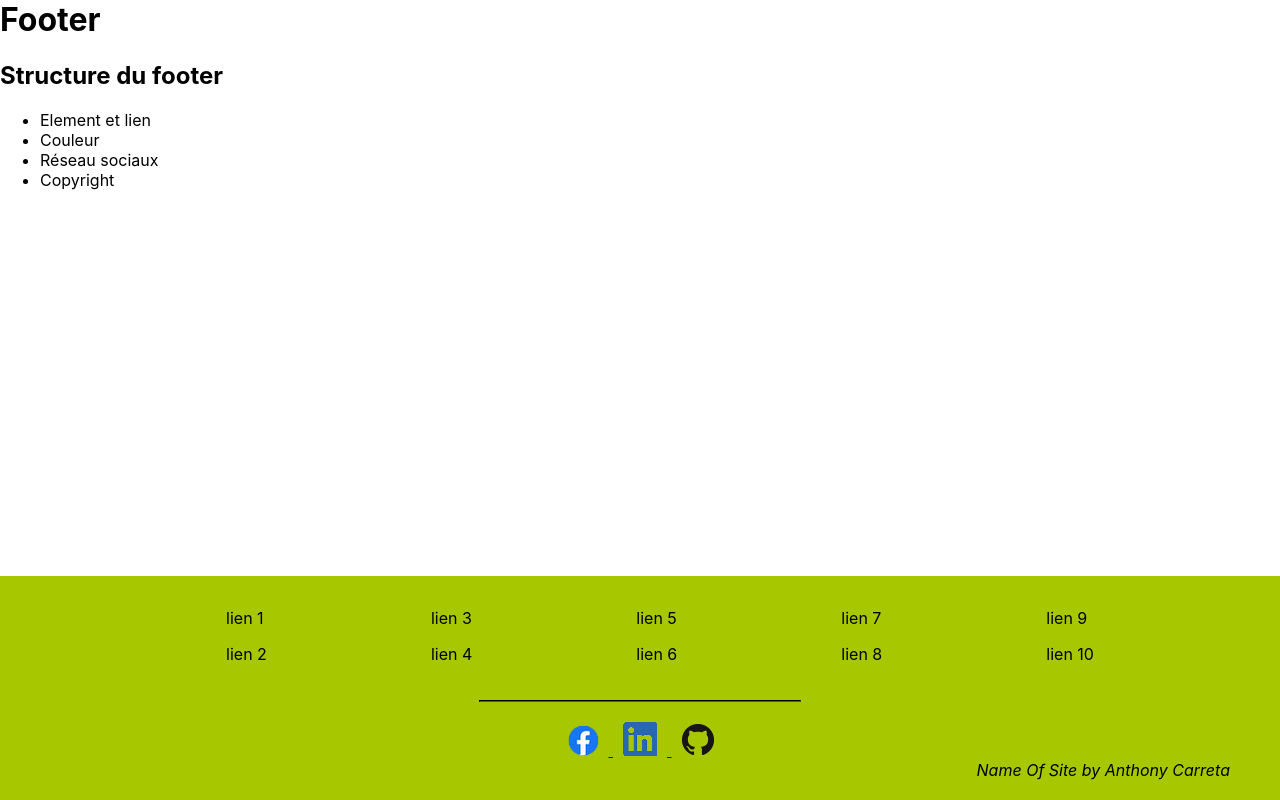
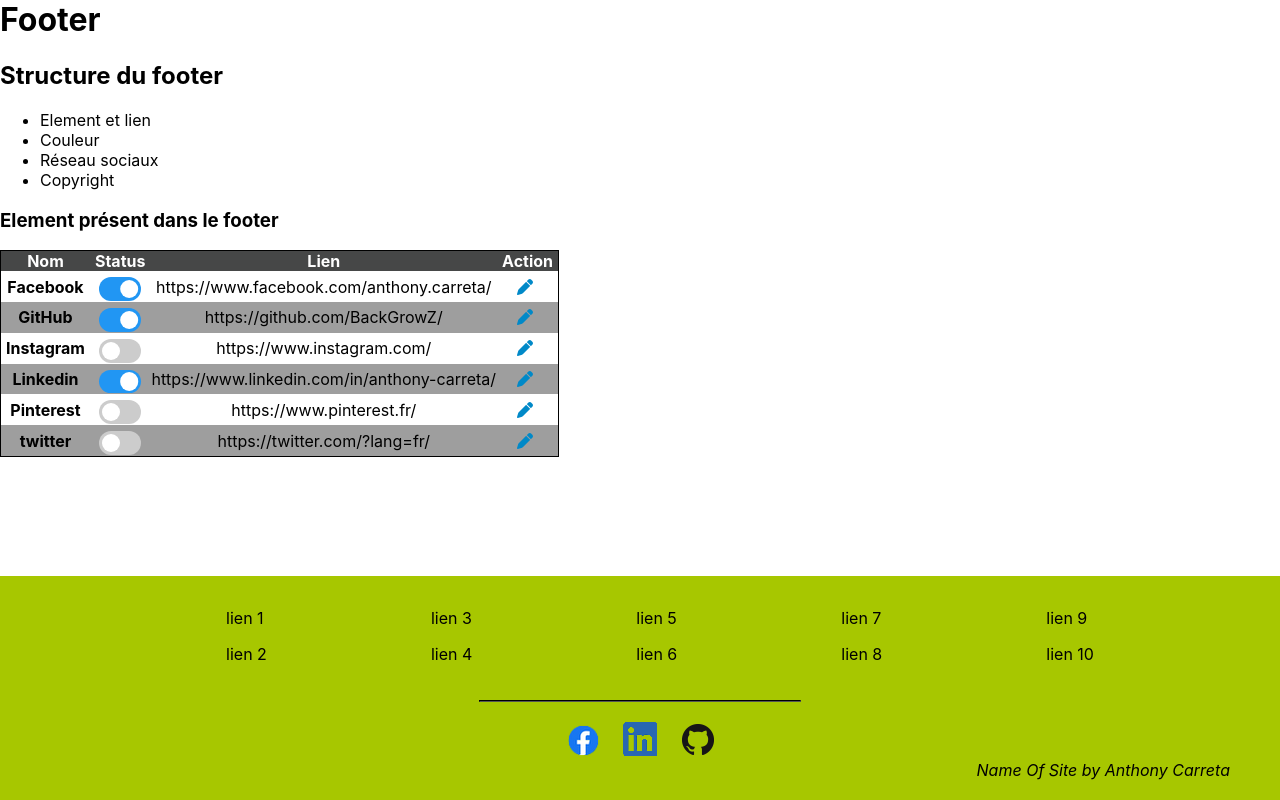
Before and after one commit to BackGrowZ/template-automatiser, a React (Create React App) app: page / in a window 1280 px wide. Both pictures are taken after a click on the item "Réseau sociaux". Built offline with nearby package versions, Linux system fonts and the light colour scheme.

Commit message:
Create script for social network custom

```diff
--- a/src/component/Editeur/Editeur.js
+++ b/src/component/Editeur/Editeur.js
@@ -17,6 +17,8 @@ export default class Editeur extends Component {
             itemsPosition: [],
             /* Couleur */
             pickerColor: '',
+            /* Reseau */
+            reseauLink: '',
 
 
         }
@@ -40,7 +42,6 @@ export default class Editeur extends Component {
             switch (this.state.pathname) {
                 case '/items/':
                     this.setState({
-                        id: this.state.hash.slice(4),
                         itemsActualPosition: `${this.state.hash.slice(4)} (actuelle)`
                     })
                     setTimeout(() => this.setItems(), 100)
@@ -50,6 +51,13 @@ export default class Editeur extends Component {
                     let color = this.props.color[this.state.id][1]
                     this.setState({
                         pickerColor: color
+                    })
+                    break;
+
+                case '/reseau/':
+                    let reseau = this.props.reseau[this.state.id][2]
+                    this.setState({
+                        reseauLink: reseau
                     })
                     break;
 
@@ -104,7 +112,14 @@ export default class Editeur extends Component {
         this.props.updateState('items', newItems)
         setTimeout(() => this.props.addColonne(), 100)
         this.noScroll(false)
+    }
 
+    updateNetwork() {
+        let id = parseInt(this.state.id, 10)
+        let newReseau = this.props.reseau
+        newReseau[id] = [newReseau[id][0], newReseau[id][1], this.state.reseauLink]
+        this.props.updateState('reseau', newReseau)
+        this.noScroll(false)
     }
 
     noScroll(state) {
@@ -152,11 +167,21 @@ export default class Editeur extends Component {
                 </div>
             ) : null
 
+        const reseau = (this.state.pathname === '/reseau/') ?
+            (
+                <div>
+                    <h3 style={{ color: 'white' }}>{this.props.reseau[this.state.id][0]}</h3>
+                    <input id='reseauLink' onChange={this.handleInputChange} value={this.state.reseauLink} />
+                    <button onClick={() => this.updateNetwork()}>Validé</button>
+                </div>
+            ) : null
+
         const template =
             <div className='mainEdit'>
                 <button onClick={() => this.noScroll(false)} style={{ position: 'absolute', top: '0', right: '0', zoom: '1.5' }}><i style={{ color: 'red', cursor: 'pointer' }} onClick={() => this.noScroll(false)} className="fas fa-times" /></button>
                 {items}
                 {color}
+                {reseau}
             </div>
 
         return template
--- a/src/component/Footer/Footer.js
+++ b/src/component/Footer/Footer.js
@@ -30,12 +30,12 @@ export default class Footer extends Component {
         const elementFooter = Object.values(status.elementFooter) // le footer mise en forme
         const copyright = (status.copyright) ? <li className="copyright"><i>{status.copyright}</i></li> : null // affiche le copyright si il est pas null
 
-        const facebook  = (reseau[0][1]) ? <a href={reseau[0][2]}>  <img className='logoSocial' src={logoFB2}         alt='Logo Facebook' />    </a> : null
-        const github    = (reseau[1][1]) ? <a href={reseau[1][2]}>  <img className='logoSocial' src={logoGithub1}     alt='Logo GitHub' />      </a> : null
-        const instagram = (reseau[2][1]) ? <a href={reseau[2][2]}>  <img className='logoSocial' src={logoInsta}       alt='Logo Instagram' />   </a> : null
-        const linkedin  = (reseau[3][1]) ? <a href={reseau[3][2]}>  <img className='logoSocial' src={logoLinkedin}    alt='Logo Linkedin' />    </a> : null
-        const pinterest = (reseau[4][1]) ? <a href={reseau[4][2]}>  <img className='logoSocial' src={LogoPinterest2}  alt='Logo Pinterest' />   </a> : null
-        const twitter   = (reseau[5][1]) ? <a href={reseau[5][2]}>  <img className='logoSocial' src={logoTwitter1}    alt='Logo Twitter' />     </a> : null
+        const facebook  = (reseau[0][1]) ? <a className='socialLink' href={reseau[0][2]}>  <img className='logoSocial' src={logoFB2}         alt='Logo Facebook' />    </a> : null
+        const github    = (reseau[1][1]) ? <a className='socialLink' href={reseau[1][2]}>  <img className='logoSocial' src={logoGithub1}     alt='Logo GitHub' />      </a> : null
+        const instagram = (reseau[2][1]) ? <a className='socialLink' href={reseau[2][2]}>  <img className='logoSocial' src={logoInsta}       alt='Logo Instagram' />   </a> : null
+        const linkedin  = (reseau[3][1]) ? <a className='socialLink' href={reseau[3][2]}>  <img className='logoSocial' src={logoLinkedin}    alt='Logo Linkedin' />    </a> : null
+        const pinterest = (reseau[4][1]) ? <a className='socialLink' href={reseau[4][2]}>  <img className='logoSocial' src={LogoPinterest2}  alt='Logo Pinterest' />   </a> : null
+        const twitter   = (reseau[5][1]) ? <a className='socialLink' href={reseau[5][2]}>  <img className='logoSocial' src={logoTwitter1}    alt='Logo Twitter' />     </a> : null
 
         const social = <div className='contenantSocial'>{facebook}{twitter}{instagram}{linkedin}{github}{pinterest}</div>
 
--- a/src/component/Footer/footer.css
+++ b/src/component/Footer/footer.css
@@ -58,7 +58,7 @@ footer {
     border-color: black
 }
 
-.itemLink {
+.itemLink, .socialLink {
     text-decoration: none;
     color: black;
 }
--- /dev/null
+++ b/src/component/Network/Network.js
@@ -0,0 +1,91 @@
+import React, { Component, Fragment } from 'react'
+import './network.css'
+
+/* ===== RESEAU ====
+    === STRUCTURE ===
+    1) Name
+    2) State
+    3) Link
+
+    === ORDER ===
+    0) Facebook
+    1) GitHub
+    2) Instagram
+    3) Linkedin
+    4) Pinterest
+    5) Twitter
+
+    === EXEMPLE ===
+    reseau[0][0] = Facebook
+    reseau[3][1] = true/false
+    reseau[5][2] = Link twitter
+*/
+
+export default class Network extends Component {
+    buttonUpdater(network, id) {
+        let newNetwork = this.props.reseau
+        newNetwork[id] = [network[0], !network[1], network[2]]
+        this.props.updateState('reseau', newNetwork)
+    }
+    render() {
+        const switchButton = (network, id) => (
+            (network[1]) ?
+                <label className="switch">
+                    <input type="checkbox" defaultChecked onClick={() => this.buttonUpdater(network, id)} />
+                    <span className="slider round"></span>
+                </label>
+                :
+                <label className="switch">
+                    <input type="checkbox" onClick={() => this.buttonUpdater(network, id)} />
+                    <span className="slider round"></span>
+                </label>
+        )
+        /* Genere le contenu du tableau reseau */
+        const reseau = this.props.reseau
+        const tabReseau = reseau.map(result => (reseau.indexOf(result) % 2) ?
+            <tr key={reseau.indexOf(result)} style={{ backgroundColor: '#9e9e9e' }}>
+                <th key={`nom` + reseau.indexOf(result)}>{result[0]}</th>
+                <td key={`status` + reseau.indexOf(result)}>{switchButton(result, reseau.indexOf(result))}</td>
+                <td key={`lien` + reseau.indexOf(result)}>{result[2]}</td>
+                <td key={`button` + reseau.indexOf(result)}>
+                    <a href={`/reseau/#id=${reseau.indexOf(result)}`}>
+                        <i style={{ color: '#0089c8', cursor: 'pointer', marginRight: '5px' }} onClick={() => setTimeout(() => this.props.updateState('editStatus', true), 200)} className="fas fa-pen" />
+                    </a>
+                </td>
+            </tr>
+            :
+            <tr key={reseau.indexOf(result)}>
+                <th key={`nom` + reseau.indexOf(result)}>{result[0]}</th>
+                <td key={`status` + reseau.indexOf(result)}>{switchButton(result, reseau.indexOf(result))}</td>
+                <td key={`lien` + reseau.indexOf(result)}>{result[2]}</td>
+                <td key={`button` + reseau.indexOf(result)}>
+                    <a href={`/reseau/#id=${reseau.indexOf(result)}`}>
+                        <i style={{ color: '#0089c8', cursor: 'pointer', marginRight: '5px' }} onClick={() => setTimeout(() => this.props.updateState('editStatus', true), 200)} className="fas fa-pen" />
+                    </a>
+                </td>
+            </tr>
+        )
+
+        /* tableau complet */
+        const tabAllReseau =
+            <Fragment>
+                <h3>Element présent dans le footer</h3>
+                <table className="table">
+                    <thead>
+                        <tr style={{ backgroundColor: '#464747', color: 'white' }}>
+                            <th scope="col">Nom</th>
+                            <th scope="col">Status</th>
+                            <th scope="col">Lien</th>
+                            <th scope="col">Action</th>
+                        </tr>
+                    </thead>
+                    <tbody>
+                        {tabReseau}
+                    </tbody>
+                </table>
+            </Fragment>
+        return (
+            tabAllReseau
+        )
+    }
+}
--- /dev/null
+++ b/src/component/Network/network.css
@@ -0,0 +1,67 @@
+/* The switch - the box around the slider */
+
+.switch {
+    position: relative;
+    display: inline-block;
+    width: 60px;
+    height: 34px;
+    zoom: 0.7;
+}
+
+/* Hide default HTML checkbox */
+
+.switch input {
+    opacity: 0;
+    width: 0;
+    height: 0;
+}
+
+/* The slider */
+
+.slider {
+    position: absolute;
+    cursor: pointer;
+    top: 0;
+    left: 0;
+    right: 0;
+    bottom: 0;
+    background-color: #ccc;
+    -webkit-transition: .4s;
+    transition: .4s;
+}
+
+.slider:before {
+    position: absolute;
+    content: "";
+    height: 26px;
+    width: 26px;
+    left: 4px;
+    bottom: 4px;
+    background-color: white;
+    -webkit-transition: .4s;
+    transition: .4s;
+}
+
+input:checked+.slider {
+    background-color: #2196F3;
+}
+
+input:focus+.slider {
+    box-shadow: 0 0 1px #2196F3;
+}
+
+input:checked+.slider:before {
+    -webkit-transform: translateX(26px);
+    -ms-transform: translateX(26px);
+    transform: translateX(26px);
+}
+
+/* Rounded sliders */
+
+.slider.round {
+    border-radius: 34px;
+}
+
+.slider.round:before {
+    border-radius: 50%;
+}
--- a/src/component/Template/Template.js
+++ b/src/component/Template/Template.js
@@ -6,6 +6,7 @@ import Editeur from '../Editeur/Editeur'
 import Items from '../Items/Items';
 import Couleur from '../Couleur/Couleur';
 import LinkCustomer from '../LinkCustomer/LinkCustomer';
+import Network from '../Network/Network';
 
 export default class Template extends Component {
     constructor(props) {
@@ -118,10 +119,10 @@ export default class Template extends Component {
     }
 
     render() {
-        const edit = (this.state.editStatus) ? <Editeur addColonne={this.addColonne} updateState={this.updateState} items={this.state.items} color={this.state.color} /> : null
+        const edit = (this.state.editStatus) ? <Editeur addColonne={this.addColonne} updateState={this.updateState} items={this.state.items} color={this.state.color} reseau={this.state.reseau} /> : null
         const items = (this.state.itemsStatus) ? <Items items={this.state.items} itemsByColonne={this.state.itemsByColonne} elementFooter={this.state.elementFooter} updateState={this.updateState} addColonne={this.addColonne} /> : null
         const color = (this.state.colorsStatus) ? <Couleur color={this.state.color} updateState={this.updateState} /> : null
-        const reseau = (this.state.socialStatus) ? <Couleur reseau={this.state.color} updateState={this.updateState} /> : null
+        const reseau = (this.state.socialStatus) ? <Network reseau={this.state.reseau} updateState={this.updateState} /> : null
         return (
             <Fragment>
                 {edit}
@@ -139,6 +140,7 @@ export default class Template extends Component {
                         <div>
                             {items}
                             {color}
+                            {reseau}
                         </div>
 
                     </div>
```
